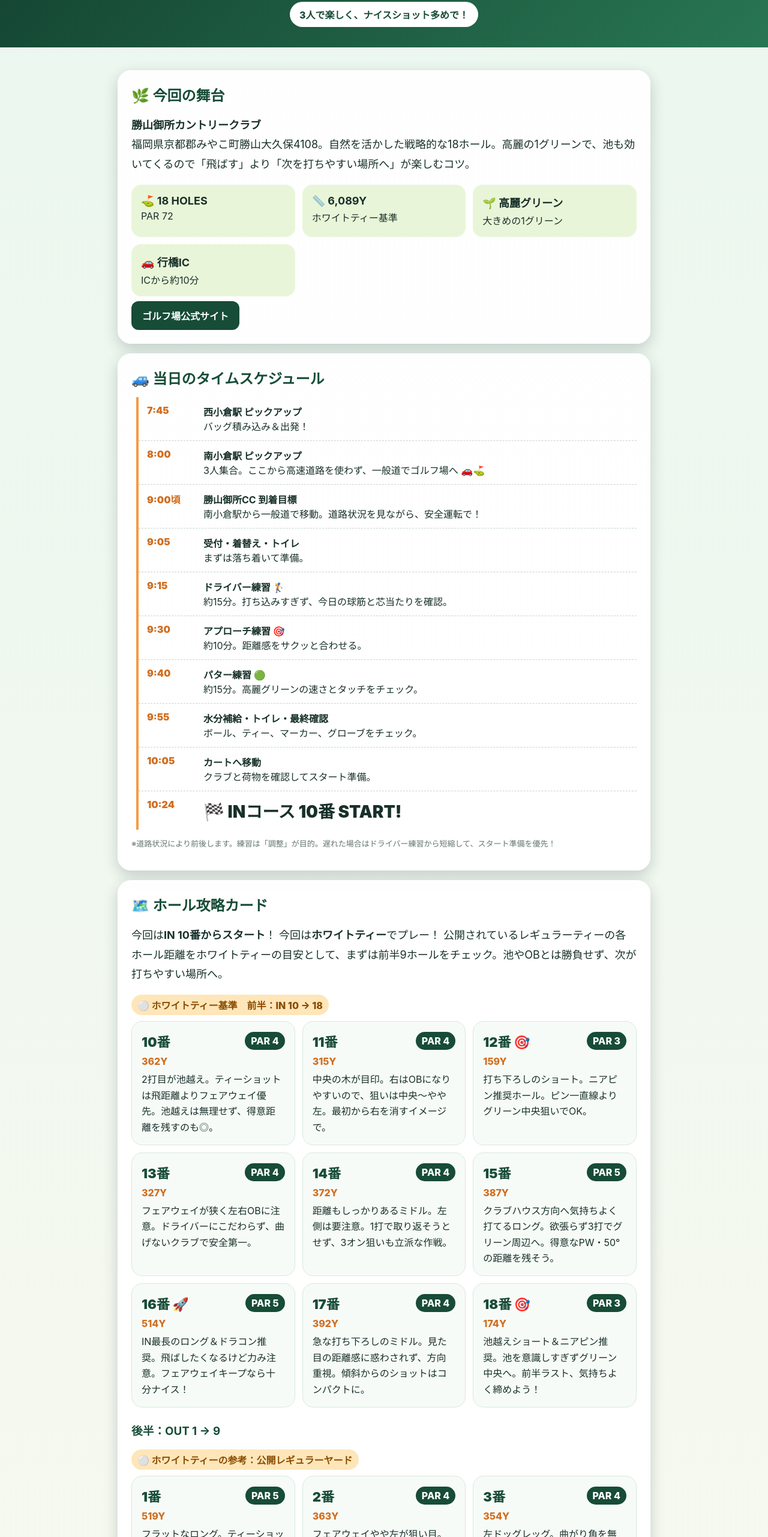
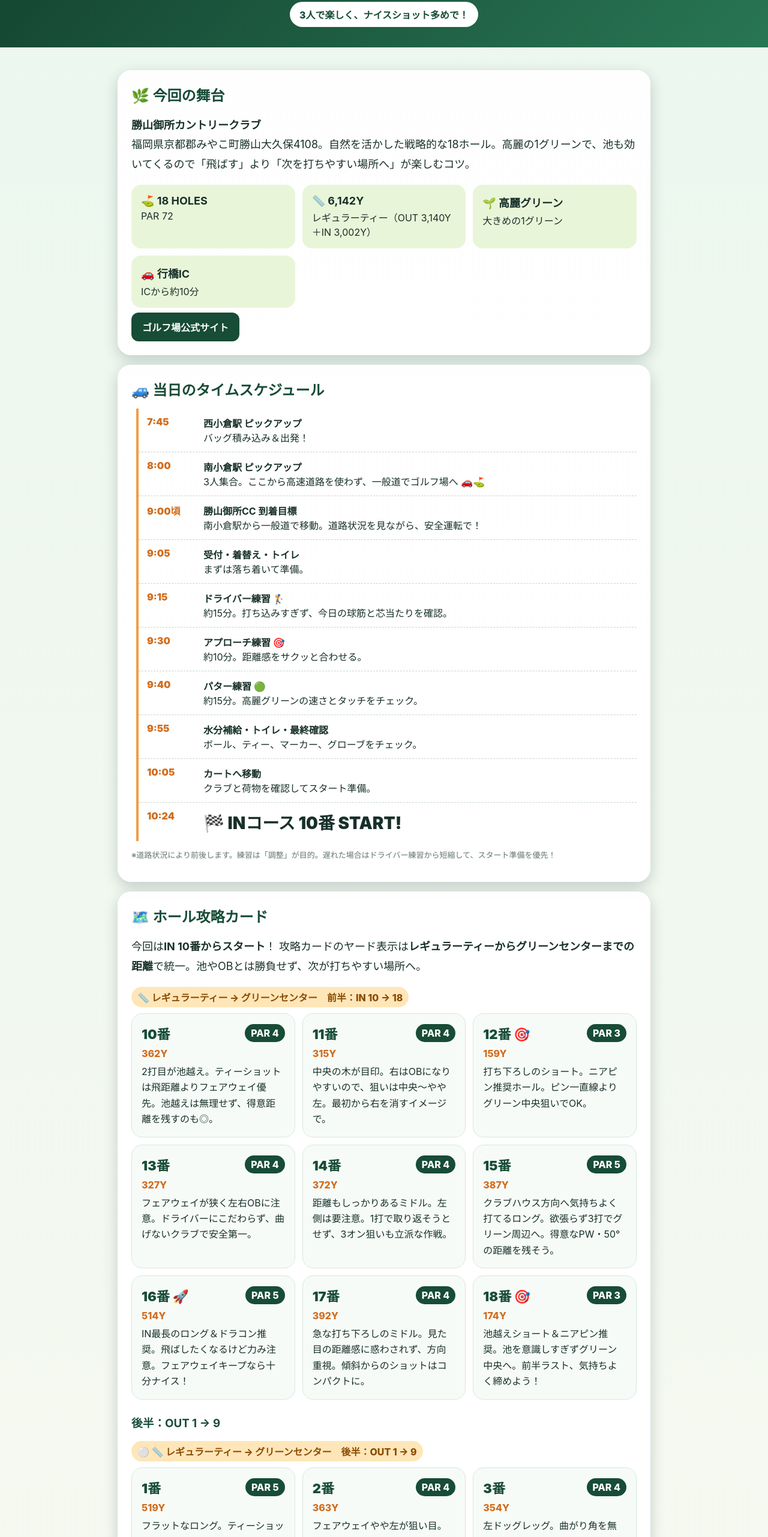
Before and after one commit to nakatani33-afk/golf, a plain HTML site: page index.html in a window 1280 px wide. Shown: the part 238-2800 px from the top of the page at 60% size. Drawn offline with Linux system fonts and the light colour scheme.

Commit message:
Add files via upload

```diff
--- a/index.html
+++ b/index.html
@@ -19,7 +19,7 @@ a.button{display:inline-block;background:#174c37;color:#fff;text-decoration:none
 <span class="badge">3人で楽しく、ナイスショット多めで！</span>
 </header>
 <main>
-<section class="card"><h2>🌿 今回の舞台</h2><p class="lead"><b>勝山御所カントリークラブ</b><br>福岡県京都郡みやこ町勝山大久保4108。自然を活かした戦略的な18ホール。高麗の1グリーンで、池も効いてくるので「飛ばす」より「次を打ちやすい場所へ」が楽しむコツ。</p><div class="grid"><div class="mini"><b>⛳ 18 HOLES</b>PAR 72</div><div class="mini"><b>📏 6,089Y</b>ホワイトティー基準</div><div class="mini"><b>🌱 高麗グリーン</b>大きめの1グリーン</div><div class="mini"><b>🚗 行橋IC</b>ICから約10分</div></div><a class="button" href="https://www.katsuyamagosyo.com/">ゴルフ場公式サイト</a></section>
+<section class="card"><h2>🌿 今回の舞台</h2><p class="lead"><b>勝山御所カントリークラブ</b><br>福岡県京都郡みやこ町勝山大久保4108。自然を活かした戦略的な18ホール。高麗の1グリーンで、池も効いてくるので「飛ばす」より「次を打ちやすい場所へ」が楽しむコツ。</p><div class="grid"><div class="mini"><b>⛳ 18 HOLES</b>PAR 72</div><div class="mini"><b>📏 6,142Y</b>レギュラーティー（OUT 3,140Y＋IN 3,002Y）</div><div class="mini"><b>🌱 高麗グリーン</b>大きめの1グリーン</div><div class="mini"><b>🚗 行橋IC</b>ICから約10分</div></div><a class="button" href="https://www.katsuyamagosyo.com/">ゴルフ場公式サイト</a></section>
 <section class="card"><h2>🚙 当日のタイムスケジュール</h2><div class="schedule">
 <div class="row"><div class="time">7:45</div><div><b>西小倉駅 ピックアップ</b><br>バッグ積み込み＆出発！</div></div>
 <div class="row"><div class="time">8:00</div><div><b>南小倉駅 ピックアップ</b><br>3人集合。ここから高速道路を使わず、一般道でゴルフ場へ 🚗⛳</div></div>
@@ -33,7 +33,7 @@ a.button{display:inline-block;background:#174c37;color:#fff;text-decoration:none
 <div class="row"><div class="time">10:24</div><div class="big">🏁 INコース 10番 START!</div></div>
 </div><p class="small">※道路状況により前後します。練習は「調整」が目的。遅れた場合はドライバー練習から短縮して、スタート準備を優先！</p></section>
 
-<section class="card"><h2>🗺️ ホール攻略カード</h2><p class="lead">今回は<b>IN 10番からスタート</b>！ 今回は<b>ホワイトティー</b>でプレー！ 公開されているレギュラーティーの各ホール距離をホワイトティーの目安として、まずは前半9ホールをチェック。池やOBとは勝負せず、次が打ちやすい場所へ。</p><span class="sectiontag">⚪ ホワイトティー基準　前半：IN 10 → 18</span><div class="holes">
+<section class="card"><h2>🗺️ ホール攻略カード</h2><p class="lead">今回は<b>IN 10番からスタート</b>！ 攻略カードのヤード表示は<b>レギュラーティーからグリーンセンターまでの距離</b>で統一。池やOBとは勝負せず、次が打ちやすい場所へ。</p><span class="sectiontag">📏 レギュラーティー → グリーンセンター　前半：IN 10 → 18</span><div class="holes">
 <div class="hole"><div class="holehead"><span class="holeno">10番</span><span class="par">PAR 4</span></div><div class="yard">362Y</div><div class="tip">2打目が池越え。ティーショットは飛距離よりフェアウェイ優先。池越えは無理せず、得意距離を残すのも◎。</div></div>
 <div class="hole"><div class="holehead"><span class="holeno">11番</span><span class="par">PAR 4</span></div><div class="yard">315Y</div><div class="tip">中央の木が目印。右はOBになりやすいので、狙いは中央〜やや左。最初から右を消すイメージで。</div></div>
 <div class="hole"><div class="holehead"><span class="holeno">12番 🎯</span><span class="par">PAR 3</span></div><div class="yard">159Y</div><div class="tip">打ち下ろしのショート。ニアピン推奨ホール。ピン一直線よりグリーン中央狙いでOK。</div></div>
@@ -43,7 +43,7 @@ a.button{display:inline-block;background:#174c37;color:#fff;text-decoration:none
 <div class="hole"><div class="holehead"><span class="holeno">16番 🚀</span><span class="par">PAR 5</span></div><div class="yard">514Y</div><div class="tip">IN最長のロング＆ドラコン推奨。飛ばしたくなるけど力み注意。フェアウェイキープなら十分ナイス！</div></div>
 <div class="hole"><div class="holehead"><span class="holeno">17番</span><span class="par">PAR 4</span></div><div class="yard">392Y</div><div class="tip">急な打ち下ろしのミドル。見た目の距離感に惑わされず、方向重視。傾斜からのショットはコンパクトに。</div></div>
 <div class="hole"><div class="holehead"><span class="holeno">18番 🎯</span><span class="par">PAR 3</span></div><div class="yard">174Y</div><div class="tip">池越えショート＆ニアピン推奨。池を意識しすぎずグリーン中央へ。前半ラスト、気持ちよく締めよう！</div></div>
-</div><h3 style="margin-top:24px;color:#174c37">後半：OUT 1 → 9</h3><span class="sectiontag">⚪ ホワイトティーの参考：公開レギュラーヤード</span><div class="holes">
+</div><h3 style="margin-top:24px;color:#174c37">後半：OUT 1 → 9</h3><span class="sectiontag">⚪ 📏 レギュラーティー → グリーンセンター　後半：OUT 1 → 9</span><div class="holes">
 <div class="hole"><div class="holehead"><span class="holeno">1番</span><span class="par">PAR 5</span></div><div class="yard">519Y</div><div class="tip">フラットなロング。ティーショットは大木の右側が目安。2オンは狙わず3打で運び、得意なPW・50°の距離を残す作戦で十分。</div></div>
 <div class="hole"><div class="holehead"><span class="holeno">2番</span><span class="par">PAR 4</span></div><div class="yard">363Y</div><div class="tip">フェアウェイやや左が狙い目。右へ行くと次が難しくなるので、フェード傾向を考えて左〜中央から安全に。グリーン右手前も要注意。</div></div>
 <div class="hole"><div class="holehead"><span class="holeno">3番</span><span class="par">PAR 4</span></div><div class="yard">354Y</div><div class="tip">左ドッグレッグ。曲がり角を無理にショートカットせず、見えるフェアウェイへ。方向優先でボギーオンを狙おう。</div></div>
@@ -53,7 +53,7 @@ a.button{display:inline-block;background:#174c37;color:#fff;text-decoration:none
 <div class="hole"><div class="holehead"><span class="holeno">7番 🎯</span><span class="par">PAR 3</span></div><div class="yard">147Y</div><div class="tip">ニアピン推奨。グリーンは奥行きがあり風にも注意。ピン位置と風を見て番手を決め、基本はセンター狙い。</div></div>
 <div class="hole"><div class="holehead"><span class="holeno">8番</span><span class="par">PAR 5</span></div><div class="yard">485Y</div><div class="tip">左ドッグレッグのロング。2オン勝負より3打計画。3打目を得意なPW・50°で打てる位置から狙うとスコアをまとめやすい。</div></div>
 <div class="hole"><div class="holehead"><span class="holeno">9番 🚀</span><span class="par">PAR 4</span></div><div class="yard">397Y</div><div class="tip">ドラコン推奨のフラットなミドル。ただし左OBに注意。飛距離勝負よりフェアウェイ優先で、最後まで大叩きを避けて気持ちよくフィニッシュ！</div></div>
-</div><p class="small">※距離表示はホワイトティー基準の目安です。公開資料では白ティーの18H合計は6,089Yですが、各ホール別は「レギュラー」表記（OUT 3,140Y／IN 3,002Y）で掲載されているため、攻略カードはその公開ヤーデージを参考値として表示しています。実際の白ティーマーカー位置・ピン位置・当日の案内を優先してください。</p></section>
+</div><p class="small">※攻略カードの距離は、公開されているレギュラーティーのヤーデージ（OUT 3,140Y／IN 3,002Y、計6,142Y）を使用し、グリーンセンターまでの距離として表示しています。当日のティーマーカー位置や実際のピン位置により実距離は前後するため、カートGPS等の当日表示を優先してください。</p></section>
 <section class="card"><h2>🚩 杭の色、これだけ覚えよう</h2><p class="lead">ラウンド中に「あれ何色だっけ？」となりやすい3種類。見た目で覚えればOK！</p><div class="stakes">
 <div class="stakebox"><div class="stake white"></div><b>白杭</b><span>OB</span><p class="small">コース外。原則1罰打＋元の場所から打ち直し。</p></div>
 <div class="stakebox"><div class="stake red"></div><b>赤杭</b><span>今回のEnjoyルール</span><p class="small">入ったと思われる地点付近から、1打罰でドロップしてプレー続行！</p></div>
```
